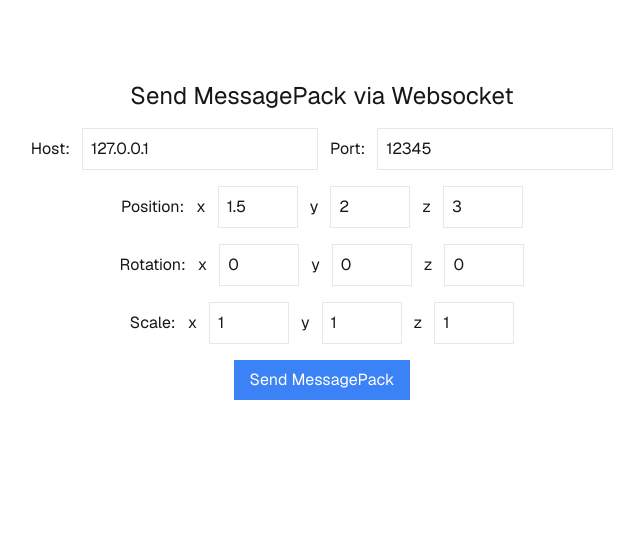
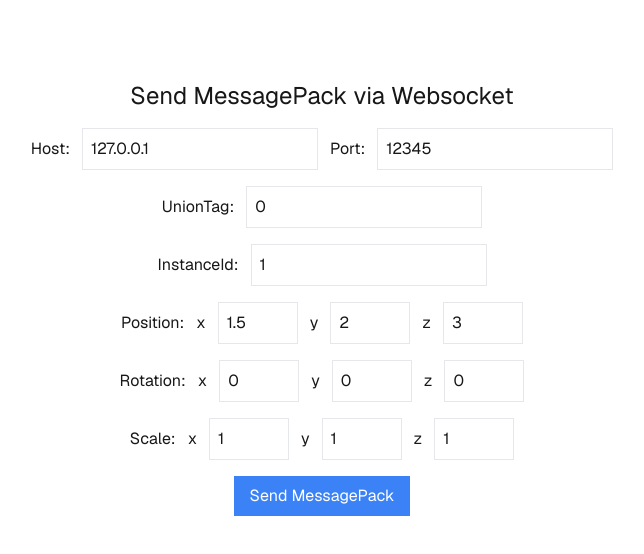
Before and after one commit to gumigumih/react_test, a Next.js app: page /websocket in a window 1280 px wide. Shown: the top 554 px of the page, without its empty margins (318-962 px from the left). Built offline with nearby package versions, Linux system fonts and the light colour scheme.

Commit message:
UnionTagとInstanceIdを入力できるようにした。

```diff
--- a/app/websocket/page.tsx
+++ b/app/websocket/page.tsx
@@ -7,6 +7,8 @@ export default function Page() {
   const [host, setHost] = useState("127.0.0.1");
   const [port, setPort] = useState(12345);
 
+  const [unionTag, setUnionTag] = useState(0);
+  const [instanceId, setInstanceId] = useState(1);
   const [position, setPosition] = useState({ x: 1.5, y: 2.0, z: 3.0 });
   const [rotation, setRotation] = useState({ x: 0.0, y: 0.0, z: 0.0 });
   const [scale, setScale] = useState({ x: 1.0, y: 1.0, z: 1.0 });
@@ -17,7 +19,7 @@ export default function Page() {
     const message = [
       0,  // Unionタグ (0 = PropOperationParamEntity)
       [
-        1,  // instance_id
+        instanceId,  // instance_id
         Date.now(),  // time_stamp
         [position.x, position.y, position.z],  // position [X, Y, Z]
         [rotation.x, rotation.y, rotation.z],  // rotation [X, Y, Z]
@@ -65,6 +67,24 @@ export default function Page() {
           type="number"
           value={port}
           onChange={(e) => setPort(Number(e.target.value))}
+          className="border p-2"
+        />
+      </div>
+      <div className="my-4 flex justify-center items-center space-x-3">
+        <label>UnionTag:</label>
+        <input
+          type="number"
+          value={unionTag}
+          onChange={(e) => setUnionTag(Number(e.target.value))}
+          className="border p-2"
+        />
+      </div>
+      <div className="my-4 flex justify-center items-center space-x-3">
+        <label>InstanceId:</label>
+        <input
+          type="number"
+          value={instanceId}
+          onChange={(e) => setInstanceId(Number(e.target.value))}
           className="border p-2"
         />
       </div>
```
